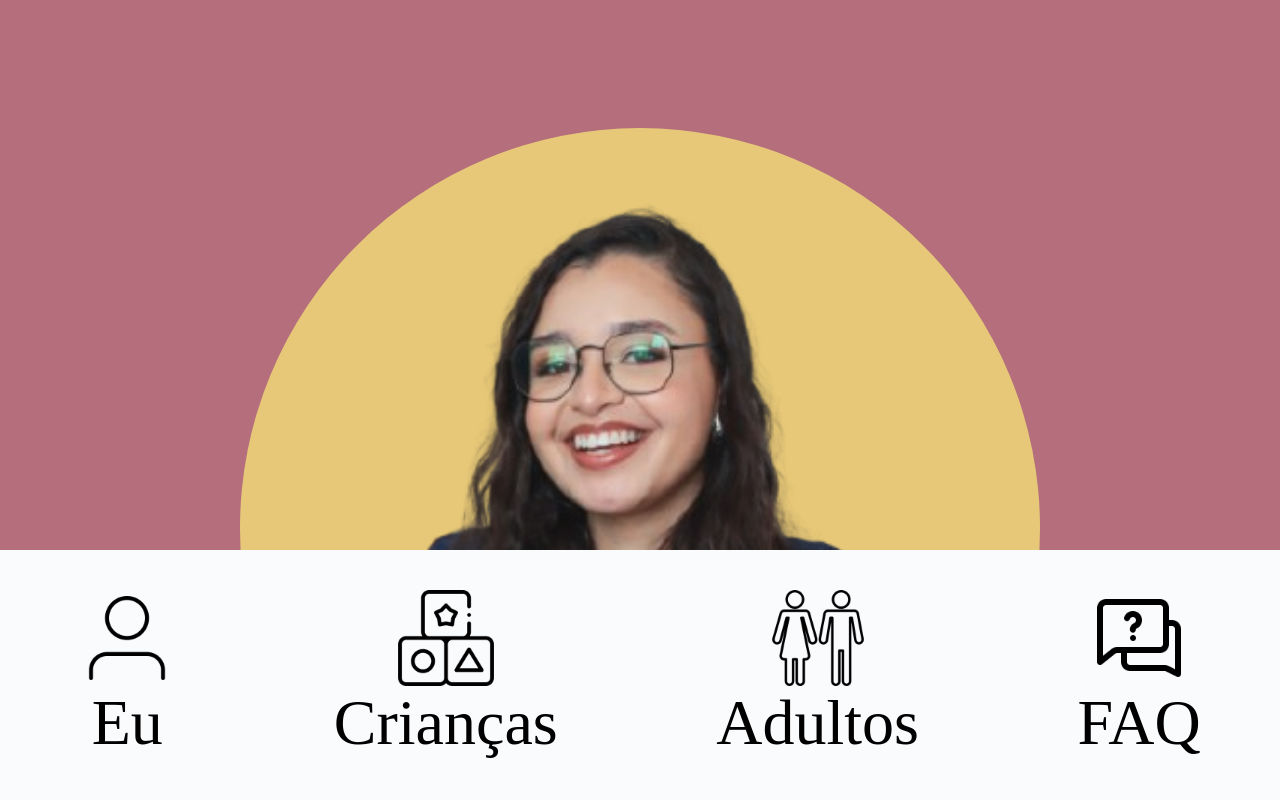
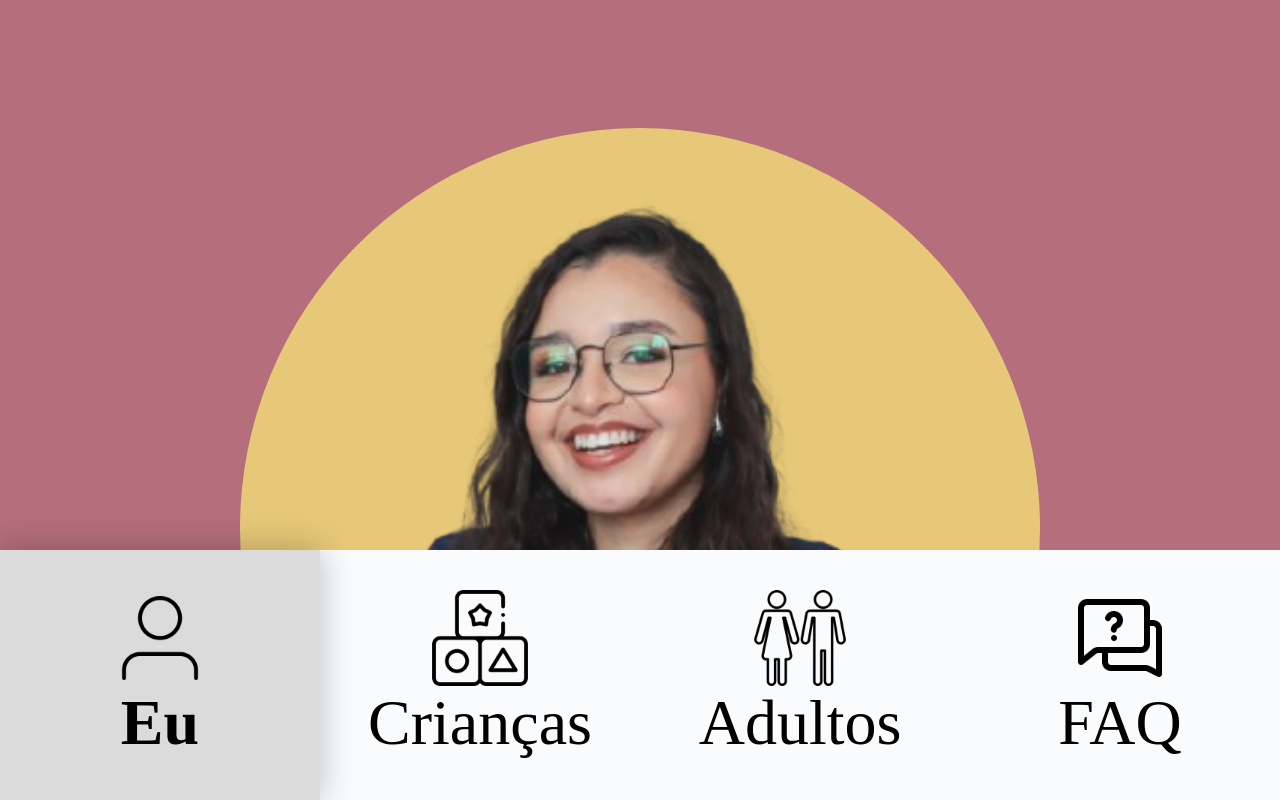
Before and after one commit to robertabononi/psi-bianca-batista, an Angular app: page /menu in a window 1280 px wide. Built offline with nearby package versions, Linux system fonts and the light colour scheme.

Commit message:
style: adiciona estilo no menu

```diff
--- a/src/app/components/menu/menu.scss
+++ b/src/app/components/menu/menu.scss
@@ -1,11 +1,9 @@
 .menu {
-    display: flex;
-    justify-content: space-around;
-
+    display: grid;
+    grid-template-columns: repeat(4, 1fr);
     width: 100%;
     position: fixed;
     bottom: 0;
-
     background-color: #fafbfd;
 
     &__item {
@@ -19,5 +17,14 @@
         img {
             width: 7.5vw; /* 24px */
         }
+
+        &--active {
+            background: #dbdbdb;
+            box-shadow: 0 0 2.5vw rgb(0 0 0 / 25%); /* 0 0 8px */
+
+            p {
+                font-weight: bold;
+            }
+        }
     }
 }
```
